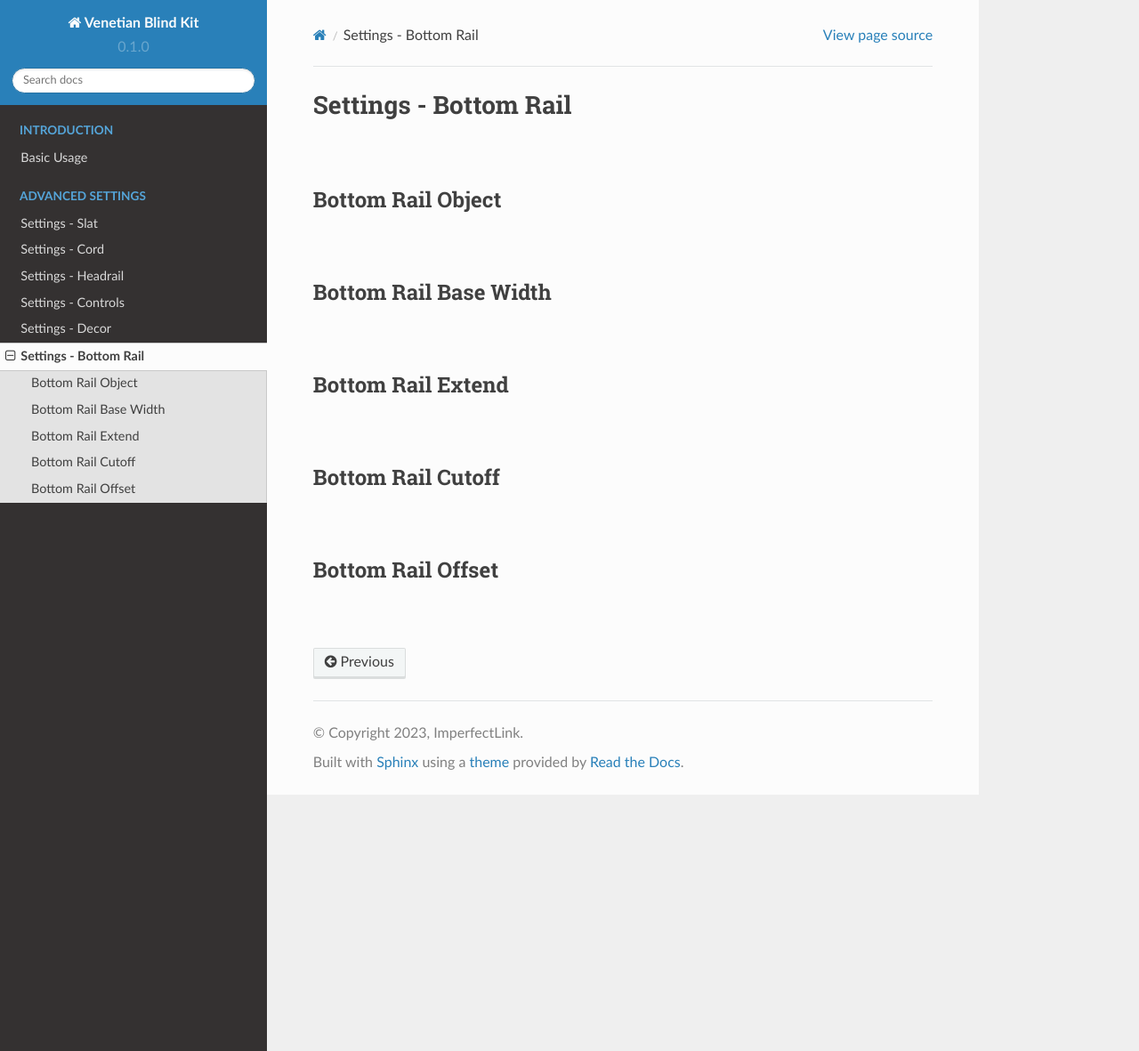
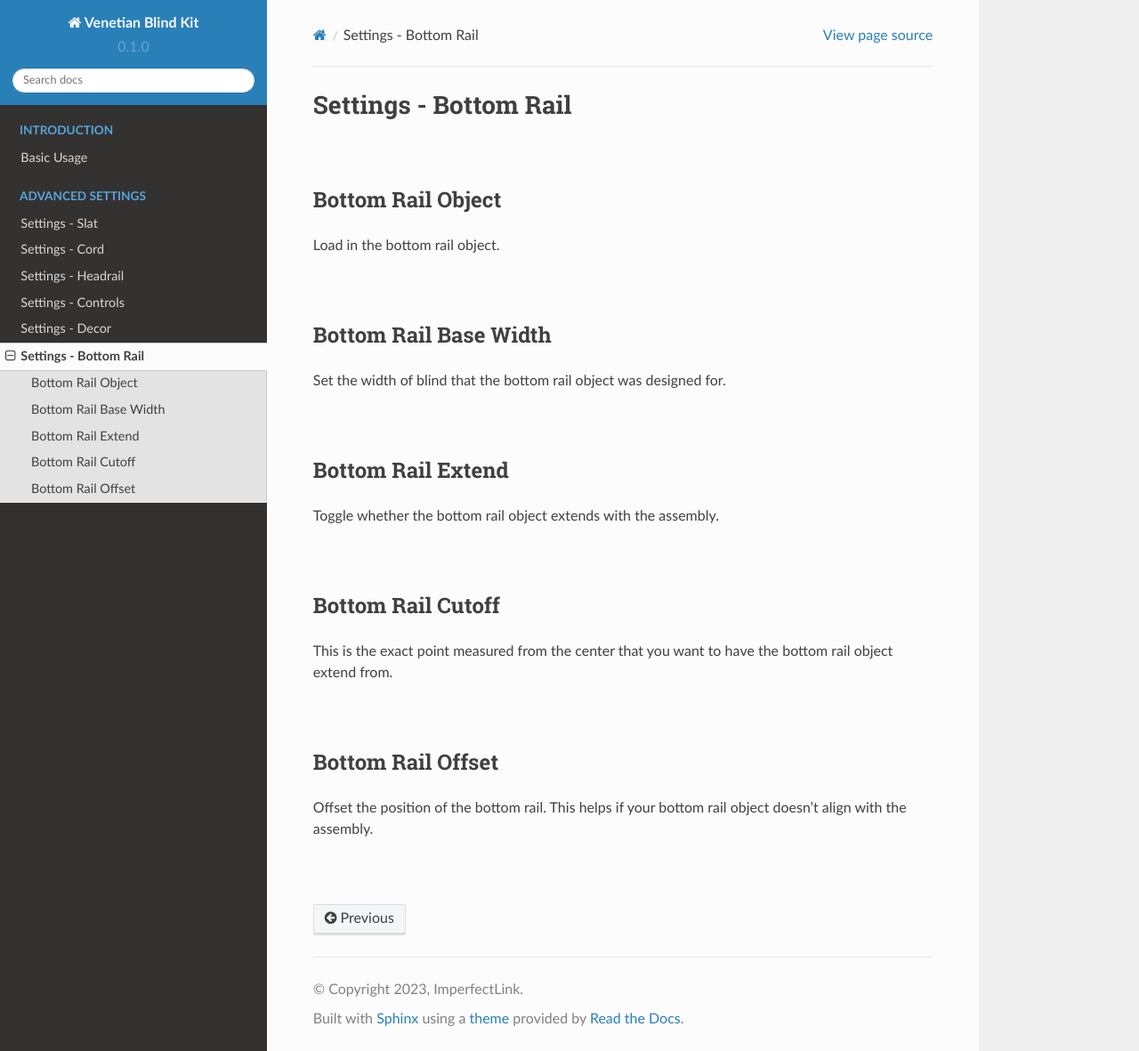
Before and after one commit to imperfectlink/VenetianBlindKit, a Sphinx documentation site: the page built from docs/source/bottomrail.rst, in a window 1280 px wide and 1181 px high. Shown: the whole window at 89% size. Built offline with Sphinx 7.4.7 and the Read the Docs theme 2.0.0, drawn with Linux system fonts in a browser that asks for light colours.

Commit message:
Update bottomrail.rst

```diff
--- a/docs/source/bottomrail.rst
+++ b/docs/source/bottomrail.rst
@@ -6,24 +6,34 @@ Settings - Bottom Rail
 Bottom Rail Object
 ~~~~
 
+Load in the bottom rail object.
+
 |
 
 Bottom Rail Base Width
 ~~~~
+
+Set the width of blind that the bottom rail object was designed for.
 
 |
 
 Bottom Rail Extend
 ~~~~
 
+Toggle whether the bottom rail object extends with the assembly.
+
 |
 
 Bottom Rail Cutoff
 ~~~~
+
+This is the exact point measured from the center that you want to have the bottom rail object extend from.
 
 |
 
 Bottom Rail Offset
 ~~~~
 
+Offset the position of the bottom rail. This helps if your bottom rail object doesn't align with the assembly.
+
 |
```
